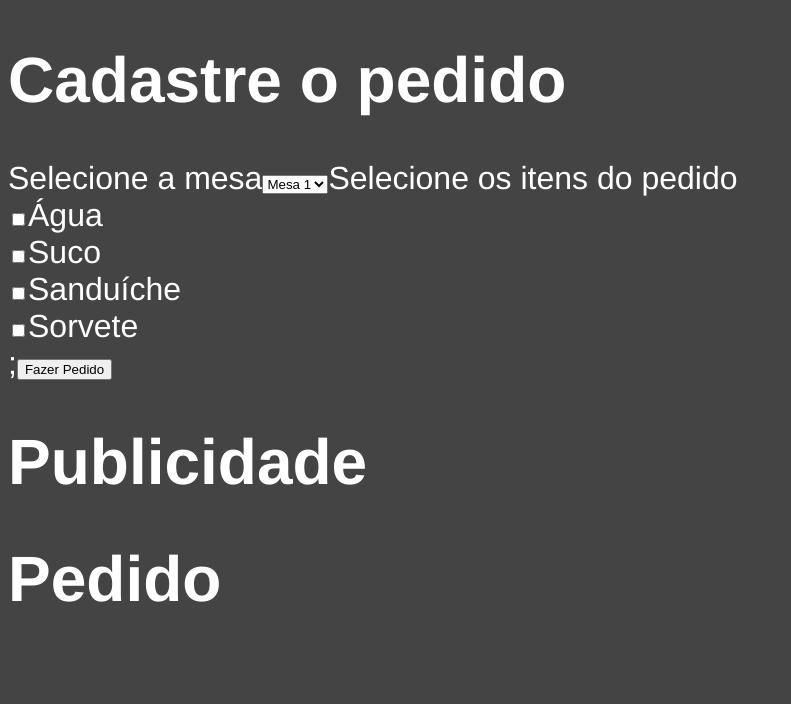
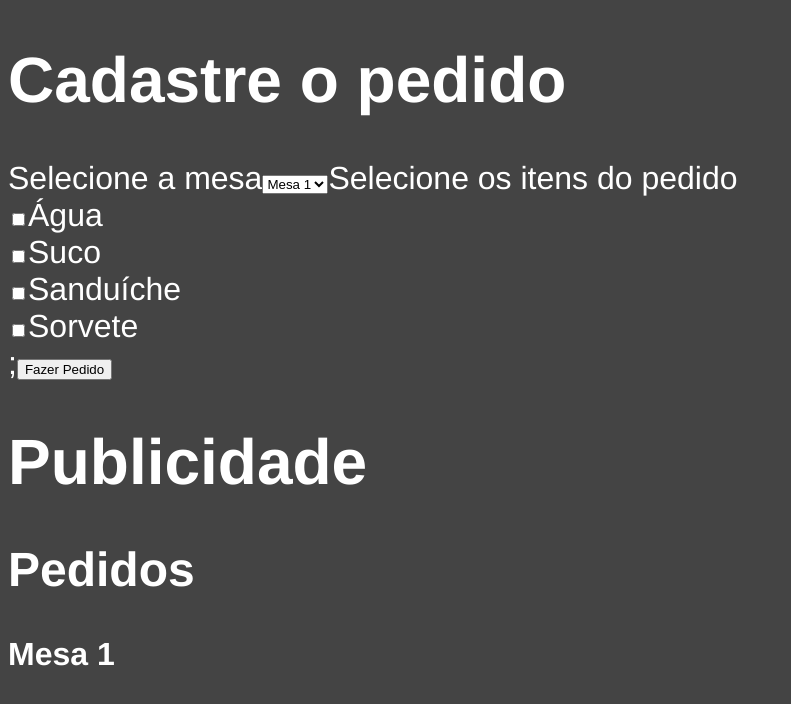
Before and after one commit to danielaraujodelucena/nice-food, a React (Create React App) app: page / in a window 1280 px wide. Both pictures are taken after a click on the button "Fazer Pedido". Shown: the top 704 px of the page, without its empty margins (0-791 px from the left). Built offline with nearby package versions, Linux system fonts and the light colour scheme.

Commit message:
register pedido

```diff
--- a/src/App.js
+++ b/src/App.js
@@ -3,7 +3,7 @@ import store from './store';
 
 import Formulario from "./components/Formulario";
 import Publicidade from "./components/Publicidade";
-import Pedido from "./components/Pedido";
+import Pedidos from "./components/Pedidos";
 
 
 function App() {
@@ -12,7 +12,7 @@ function App() {
       <Provider store={store}>
         <Formulario />
         <Publicidade />
-        <Pedido />
+        <Pedidos />
       </Provider>
 
     </div>
--- a/src/components/Formulario.js
+++ b/src/components/Formulario.js
@@ -45,6 +45,7 @@ class Formulario extends Component {
                         {
                             this.state.mesas.map((mesa, index) =>
                                 <option
+                                    key={index}
                                     value={mesa}
                                     name="mesa"
                                 >
--- a/src/components/Pedido.js
+++ /dev/null
@@ -1,9 +0,0 @@
-import React, { Component } from 'react';
-
-class Pedido extends Component {
-    render(){
-        return <h1>Pedido</h1>;
-    }
-}
-
-export default Pedido;
--- /dev/null
+++ b/src/components/Pedidos.js
@@ -0,0 +1,33 @@
+import React, { Component } from 'react';
+import { connect } from "react-redux";
+
+//import PedidoActions from '../actions/PedidoActions';
+
+class Pedidos extends Component {
+    render(){
+        return(
+            <aside>
+                <h1>Pedidos</h1>
+                {this.props.pedidos.map((pedido, index) => (
+                    <div key={index}>
+                        <b>{pedido.mesa}</b>
+                        <p>{pedido.itens}</p>
+                    </div>
+                ))}
+
+            </aside>
+        )
+    }
+}
+
+const mapStateToProps = (state) => ({
+    pedidos: state.PedidoReducers.pedidos,
+});
+
+const mapDispatchToProps = (dispatch) => ({
+//    exibirDetalhes: (name, category) => dispatch(PedidoActions.visualizar(name, category)),
+//    editarpedido: (pedido) => dispatch(PedidoActions.editar(pedido)),
+//    removerpedido: (pedido) => dispatch(PedidoActions.remover(pedido)),
+});
+
+export default connect(mapStateToProps, mapDispatchToProps)(Pedidos);
--- a/src/reducers/PedidoReducers.js
+++ b/src/reducers/PedidoReducers.js
@@ -8,9 +8,12 @@ const INITIAL_STATE = {
     anunc: null,
 }
 
+
 const PedidoReducers = (state = INITIAL_STATE, action) => {
     switch(action.type){
         case actionsTypes.ADICIONAR_PEDIDO:
+            console.log("aqui");
+
             return{
                 pedidos: [...state.pedidos, { ...action.pedido }],
             };
```
